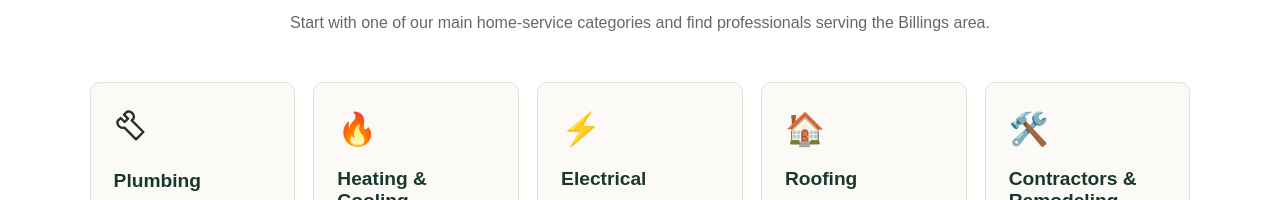
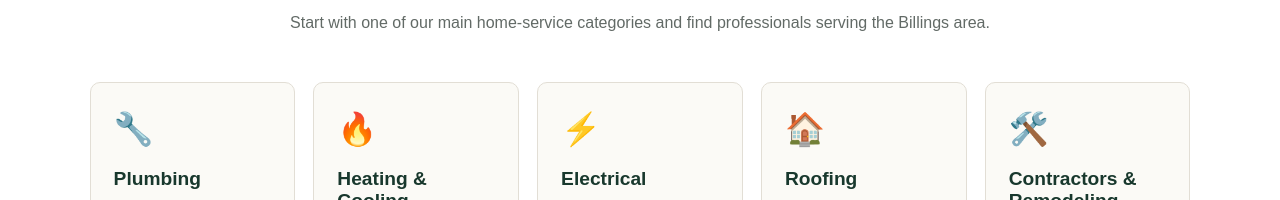
Before and after one commit to Cheddaronbass/billingshomepros, a Next.js app: page / in a window 1280 px wide. Shown: the part 1170-1370 px from the top of the page. Built offline with nearby package versions, Linux system fonts and the light colour scheme.

Commit message:
Replace plumbing icon with emoji

```diff
--- a/app/page.js
+++ b/app/page.js
@@ -3,21 +3,7 @@ import HomeSearch from "./components/HomeSearch";
 const services = [
   {
     name: "Plumbing",
-icon: (
-  <svg
-    viewBox="0 0 24 24"
-    width="32"
-    height="32"
-    fill="none"
-    stroke="currentColor"
-    strokeWidth="1.8"
-    strokeLinecap="round"
-    strokeLinejoin="round"
-    aria-hidden="true"
-  >
-    <path d="M14.7 6.3a4 4 0 0 0-5-5L7.5 3.5l3 3L8 9l-3-3-2.2 2.2a4 4 0 0 0 5 5L16.5 22l5.5-5.5-8.7-8.7a4 4 0 0 0 1.4-1.5Z" />
-  </svg>
-),
+icon: "🔧",
     description: "Repairs, water heaters, drains, fixtures & more",
     href: "/plumbing",
   },
```
